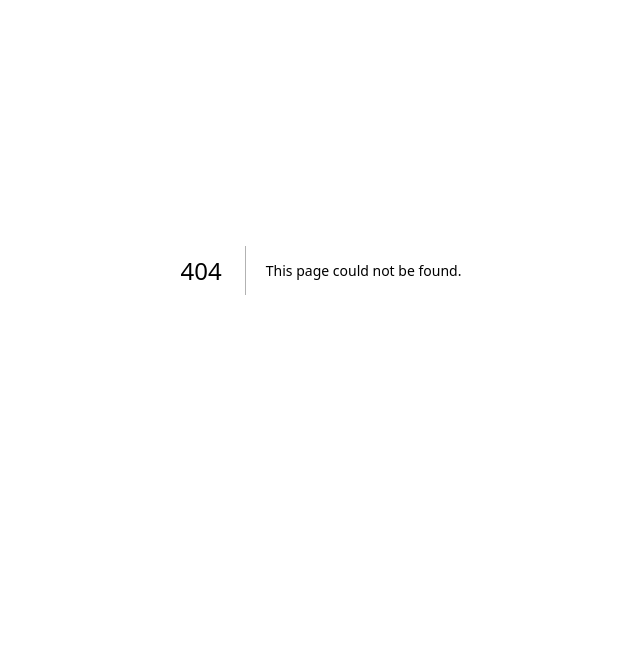
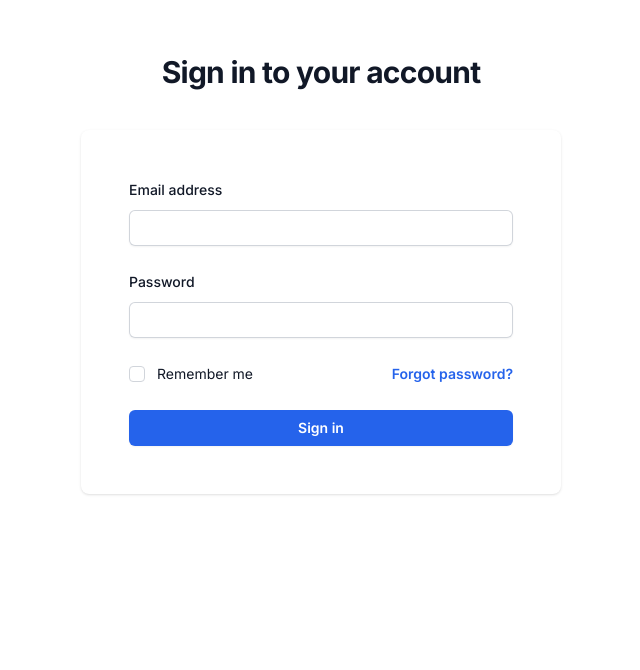
Before and after one commit to creolepro/creolepro, a Next.js app: page /login in a window 1280 px wide. Before the commit this address had no page. Shown: the part 130-800 px from the top of the page, without its empty margins (319-959 px from the left). Built offline with nearby package versions, Linux system fonts and the light colour scheme.

Commit message:
lots of UI fixes and copy changes, WIP

```diff
--- a/package.json
+++ b/package.json
@@ -20,6 +20,7 @@
     "typewriter-effect": "^2.21.0"
   },
   "devDependencies": {
+    "@tailwindcss/forms": "^0.5.7",
     "@types/node": "^20",
     "@types/react": "^18",
     "@types/react-dom": "^18",
--- a/src/app/careers/page.tsx
+++ b/src/app/careers/page.tsx
@@ -1,9 +1,6 @@
 import { Footer } from "@/components/Footer";
 import { Header } from "@/components/Header";
-import { Hero } from "@/components/Hero";
-import { ClientSolutions } from "@/components/ClientSolutions";
 import CareerContactForm from "@/components/CareerContactForm";
-import Process from "@/components/Process";
 
 export default function Home() {
   return (
--- /dev/null
+++ b/src/app/login/page.tsx
@@ -0,0 +1,97 @@
+import { Footer } from "@/components/Footer";
+import { Header } from "@/components/Header";
+import CareerContactForm from "@/components/CareerContactForm";
+
+export default function Home() {
+  return (
+    <>
+      <div className="flex min-h-full flex-1 flex-col justify-center py-40 sm:px-6 lg:px-8">
+        <div className="sm:mx-auto sm:w-full sm:max-w-md">
+          <h1 className="mt-6 text-center text-3xl font-bold leading-9 tracking-tight text-gray-900">
+            Sign in to your account
+          </h1>
+        </div>
+
+        <div className="mt-10 sm:mx-auto sm:w-full sm:max-w-[480px]">
+          <div className="bg-white px-6 py-12 shadow sm:rounded-lg sm:px-12">
+            <form className="space-y-6" action="#" method="POST">
+              <div>
+                <label
+                  htmlFor="email"
+                  className="block text-sm font-medium leading-6 text-gray-900"
+                >
+                  Email address
+                </label>
+                <div className="mt-2">
+                  <input
+                    id="email"
+                    name="email"
+                    type="email"
+                    autoComplete="email"
+                    required
+                    className="block w-full rounded-md border-0 py-1.5 text-gray-900 shadow-sm ring-1 ring-inset ring-gray-300 placeholder:text-gray-400 focus:ring-2 focus:ring-inset focus:ring-blue-600 sm:text-sm sm:leading-6"
+                  />
+                </div>
+              </div>
+
+              <div>
+                <label
+                  htmlFor="password"
+                  className="block text-sm font-medium leading-6 text-gray-900"
+                >
+                  Password
+                </label>
+                <div className="mt-2">
+                  <input
+                    id="password"
+                    name="password"
+                    type="password"
+                    autoComplete="current-password"
+                    required
+                    className="block w-full rounded-md border-0 py-1.5 text-gray-900 shadow-sm ring-1 ring-inset ring-gray-300 placeholder:text-gray-400 focus:ring-2 focus:ring-inset focus:ring-blue-600 sm:text-sm sm:leading-6"
+                  />
+                </div>
+              </div>
+
+              <div className="flex items-center justify-between">
+                <div className="flex items-center">
+                  <input
+                    id="remember-me"
+                    name="remember-me"
+                    type="checkbox"
+                    className="h-4 w-4 rounded border-gray-300 text-blue-600 focus:ring-blue-600"
+                  />
+                  <label
+                    htmlFor="remember-me"
+                    className="ml-3 block text-sm leading-6 text-gray-900"
+                  >
+                    Remember me
+                  </label>
+                </div>
+
+                <div className="text-sm leading-6">
+                  <a
+                    href="#"
+                    className="font-semibold text-blue-600 hover:text-blue-500"
+                  >
+                    Forgot password?
+                  </a>
+                </div>
+              </div>
+
+              <div>
+                <button
+                  type="submit"
+                  className="flex w-full justify-center rounded-md bg-blue-600 px-3 py-1.5 text-sm font-semibold leading-6 text-white shadow-sm hover:bg-blue-500 focus-visible:outline focus-visible:outline-2 focus-visible:outline-offset-2 focus-visible:outline-blue-600"
+                >
+                  Sign in
+                </button>
+              </div>
+            </form>
+          </div>
+        </div>
+      </div>
+      <Footer />
+    </>
+  );
+}
--- a/src/components/ClientSolutions.tsx
+++ b/src/components/ClientSolutions.tsx
@@ -2,7 +2,14 @@
 
 import React from "react";
 
-import { PanelsTopLeft, FileText, ScrollText, StickyNote } from "lucide-react";
+import {
+  PanelsTopLeft,
+  FileText,
+  ScrollText,
+  StickyNote,
+  BookCheck,
+  NotebookPen,
+} from "lucide-react";
 
 export function ClientSolutions() {
   const solutions = [
@@ -13,9 +20,9 @@ export function ClientSolutions() {
       icon: FileText,
     },
     {
-      name: "Website Translation",
+      name: "Website Translation & Localization",
       description:
-        "We help businesses expand their global reach by providing website translation services, ensuring that their website content is accurately translated into Haitian Creole and resonates with Haitian Creole speakers.",
+        "Our language services will enable you to usher your organization’s reach within the Haitian Communities. Our project managers will ensure your website content is accurately translated and culturally adapted. With Creolepro localization services your website, software, application, multimedia content engaging and resonating translation tailored to your requirements and the Haitian Creole audience.",
       icon: PanelsTopLeft,
     },
     {
@@ -29,6 +36,18 @@ export function ClientSolutions() {
       description:
         "Our technical translation services ensure that your technical documents, including user manuals, product specifications, and technical reports, are translated accurately and effectively, ensuring that your message is clearly conveyed to your target audience.",
       icon: ScrollText,
+    },
+    {
+      name: "Language Testing",
+      description:
+        "Creolepro offers comprehensive language testing solutions to evaluate the language skills of your team members or potential candidates. Whether you need testing for translation, interpretation, or other language-related roles, we provide reliable and standardized Haitian Creole assessments to support your hiring and training decisions. We offer Language Testing Services based on the Interagency Language Roundtable (ILR) scale, a widely recognized and respected framework for assessing language proficiency.",
+      icon: BookCheck,
+    },
+    {
+      name: "Language Training",
+      description:
+        "We offer customized language training programs to enhance the language skills of your Limited English Proficiency (LEP) Haitian team members. Our training is designed to address specific language challenges faced by your Limited English Proficiency (LEP) staff, enabling them to communicate more effectively and deliver high-quality language services.",
+      icon: NotebookPen,
     },
   ];
 
@@ -53,9 +72,9 @@ export function ClientSolutions() {
           {solutions.map((feature) => (
             <div key={feature.name} className="relative pl-16">
               <dt className="text-base font-semibold leading-7 text-gray-900">
-                <div className="absolute left-0 top-0 flex h-10 w-10 items-center justify-center rounded-lg bg-blue-950">
+                <div className="absolute left-0 top-0 flex h-10 w-10 items-center justify-center rounded-lg bg-white border border-gray-300">
                   <feature.icon
-                    className="h-6 w-6 text-white"
+                    className="h-5 w-5 text-gray-900"
                     aria-hidden="true"
                     strokeWidth="1.5"
                   />
--- a/src/components/Footer.tsx
+++ b/src/components/Footer.tsx
@@ -19,34 +19,8 @@ export function Footer() {
           </nav>
         </div>
         <div className="flex flex-col items-center border-t border-slate-400/10 py-10 sm:flex-row-reverse sm:justify-between">
-          <div className="flex gap-x-6">
-            <Link
-              href="https://twitter.com"
-              className="group"
-              aria-label="TaxPal on Twitter"
-            >
-              <svg
-                aria-hidden="true"
-                className="h-6 w-6 fill-slate-500 group-hover:fill-slate-700"
-              >
-                <path d="M8.29 20.251c7.547 0 11.675-6.253 11.675-11.675 0-.178 0-.355-.012-.53A8.348 8.348 0 0 0 22 5.92a8.19 8.19 0 0 1-2.357.646 4.118 4.118 0 0 0 1.804-2.27 8.224 8.224 0 0 1-2.605.996 4.107 4.107 0 0 0-6.993 3.743 11.65 11.65 0 0 1-8.457-4.287 4.106 4.106 0 0 0 1.27 5.477A4.073 4.073 0 0 1 2.8 9.713v.052a4.105 4.105 0 0 0 3.292 4.022 4.093 4.093 0 0 1-1.853.07 4.108 4.108 0 0 0 3.834 2.85A8.233 8.233 0 0 1 2 18.407a11.615 11.615 0 0 0 6.29 1.84" />
-              </svg>
-            </Link>
-            <Link
-              href="https://github.com"
-              className="group"
-              aria-label="TaxPal on GitHub"
-            >
-              <svg
-                aria-hidden="true"
-                className="h-6 w-6 fill-slate-500 group-hover:fill-slate-700"
-              >
-                <path d="M12 2C6.477 2 2 6.484 2 12.017c0 4.425 2.865 8.18 6.839 9.504.5.092.682-.217.682-.483 0-.237-.008-.868-.013-1.703-2.782.605-3.369-1.343-3.369-1.343-.454-1.158-1.11-1.466-1.11-1.466-.908-.62.069-.608.069-.608 1.003.07 1.531 1.032 1.531 1.032.892 1.53 2.341 1.088 2.91.832.092-.647.35-1.088.636-1.338-2.22-.253-4.555-1.113-4.555-4.951 0-1.093.39-1.988 1.029-2.688-.103-.253-.446-1.272.098-2.65 0 0 .84-.27 2.75 1.026A9.564 9.564 0 0 1 12 6.844a9.59 9.59 0 0 1 2.504.337c1.909-1.296 2.747-1.027 2.747-1.027.546 1.379.202 2.398.1 2.651.64.7 1.028 1.595 1.028 2.688 0 3.848-2.339 4.695-4.566 4.943.359.309.678.92.678 1.855 0 1.338-.012 2.419-.012 2.747 0 .268.18.58.688.482A10.02 10.02 0 0 0 22 12.017C22 6.484 17.522 2 12 2Z" />
-              </svg>
-            </Link>
-          </div>
           <p className="mt-6 text-sm text-slate-500 sm:mt-0">
-            Copyright &copy; {new Date().getFullYear()} TaxPal. All rights
+            Copyright &copy; {new Date().getFullYear()} CreolePro. All rights
             reserved.
           </p>
         </div>
--- a/src/components/Header.tsx
+++ b/src/components/Header.tsx
@@ -87,7 +87,7 @@ function MobileNavigation() {
           >
             <MobileNavLink href="#features">Client Solutions</MobileNavLink>
             <MobileNavLink href="#testimonials">Process</MobileNavLink>
-            <MobileNavLink href="#pricing">Careers</MobileNavLink>
+            <MobileNavLink href="/careers">Careers</MobileNavLink>
             <hr className="m-2 border-slate-300/40" />
             <MobileNavLink href="/login">Sign in</MobileNavLink>
           </Popover.Panel>
--- a/src/components/Logo.tsx
+++ b/src/components/Logo.tsx
@@ -1,14 +1,17 @@
-import Image from 'next/image'
+import Image from "next/image";
+import Link from "next/link";
 
-import CreoleProLogo from '@/images/logos/creole-pro-logo.png';
+import CreoleProLogo from "@/images/logos/creole-pro-logo.png";
 
-export function Logo(props: React.ComponentPropsWithoutRef<'svg'>) {
+export function Logo(props: React.ComponentPropsWithoutRef<"svg">) {
   return (
+    <Link href="/">
       <Image
         src={CreoleProLogo}
         width={160}
         height={28}
         alt="Picture of the author"
       />
-    )
+    </Link>
+  );
 }
--- a/tailwind.config.ts
+++ b/tailwind.config.ts
@@ -9,7 +9,7 @@ const config: Config = {
   theme: {
     extend: {
       colors: {
-        'haiti-blue': '#1C66F9',
+        "haiti-blue": "#1C66F9",
       },
       backgroundImage: {
         "gradient-radial": "radial-gradient(var(--tw-gradient-stops))",
@@ -17,11 +17,11 @@ const config: Config = {
           "conic-gradient(from 180deg at 50% 50%, var(--tw-gradient-stops))",
       },
       fontFamily: {
-        sans: 'var(--font-inter)',
-        display: 'var(--font-lexend)',
+        sans: "var(--font-inter)",
+        display: "var(--font-lexend)",
       },
     },
   },
-  plugins: [],
+  plugins: [require("@tailwindcss/forms")],
 };
 export default config;
```
Also changed, not shown: 1 other file (tests, documents, lock files or other folders). Lines whose indentation alone changed are shown as unchanged.
